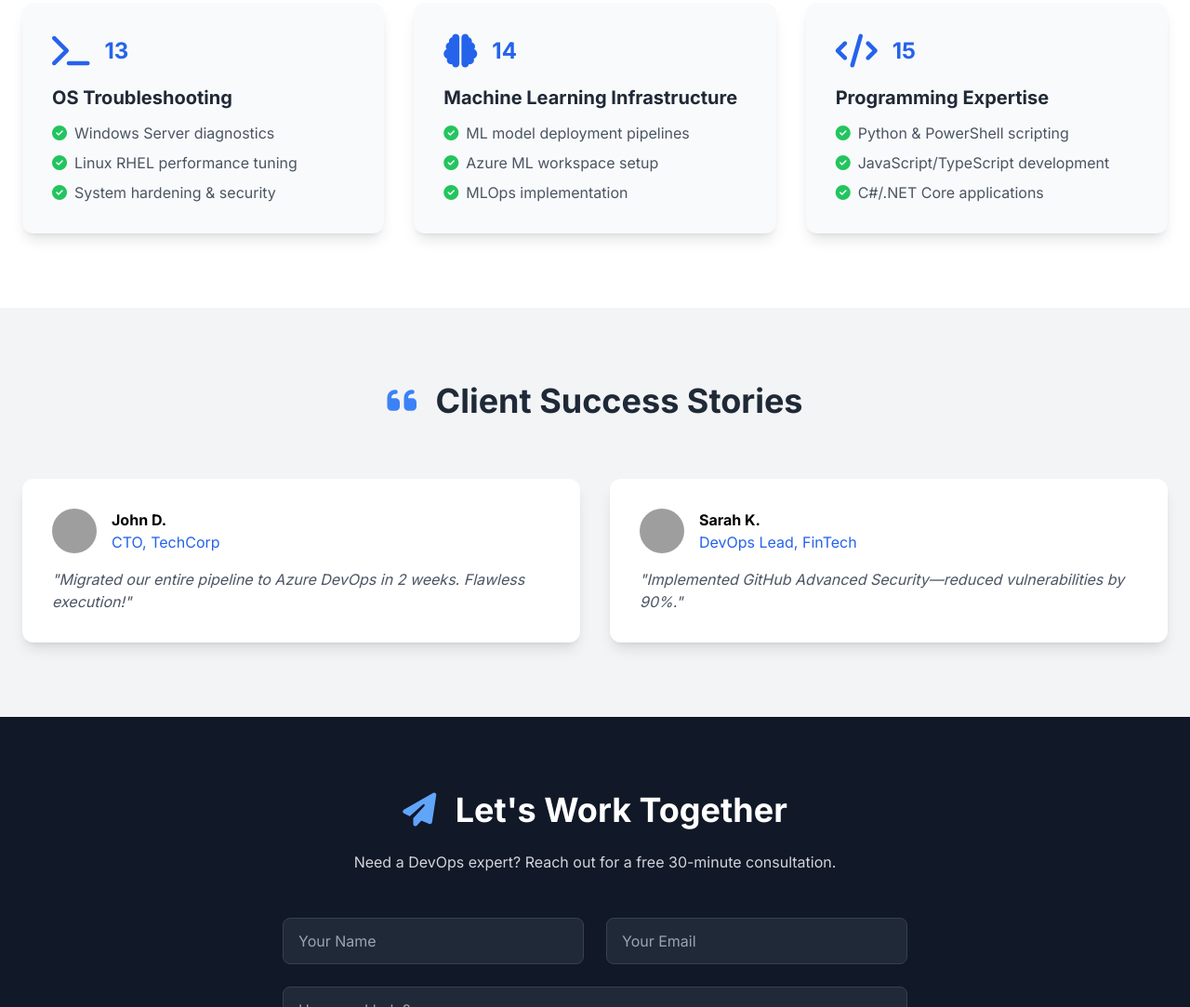
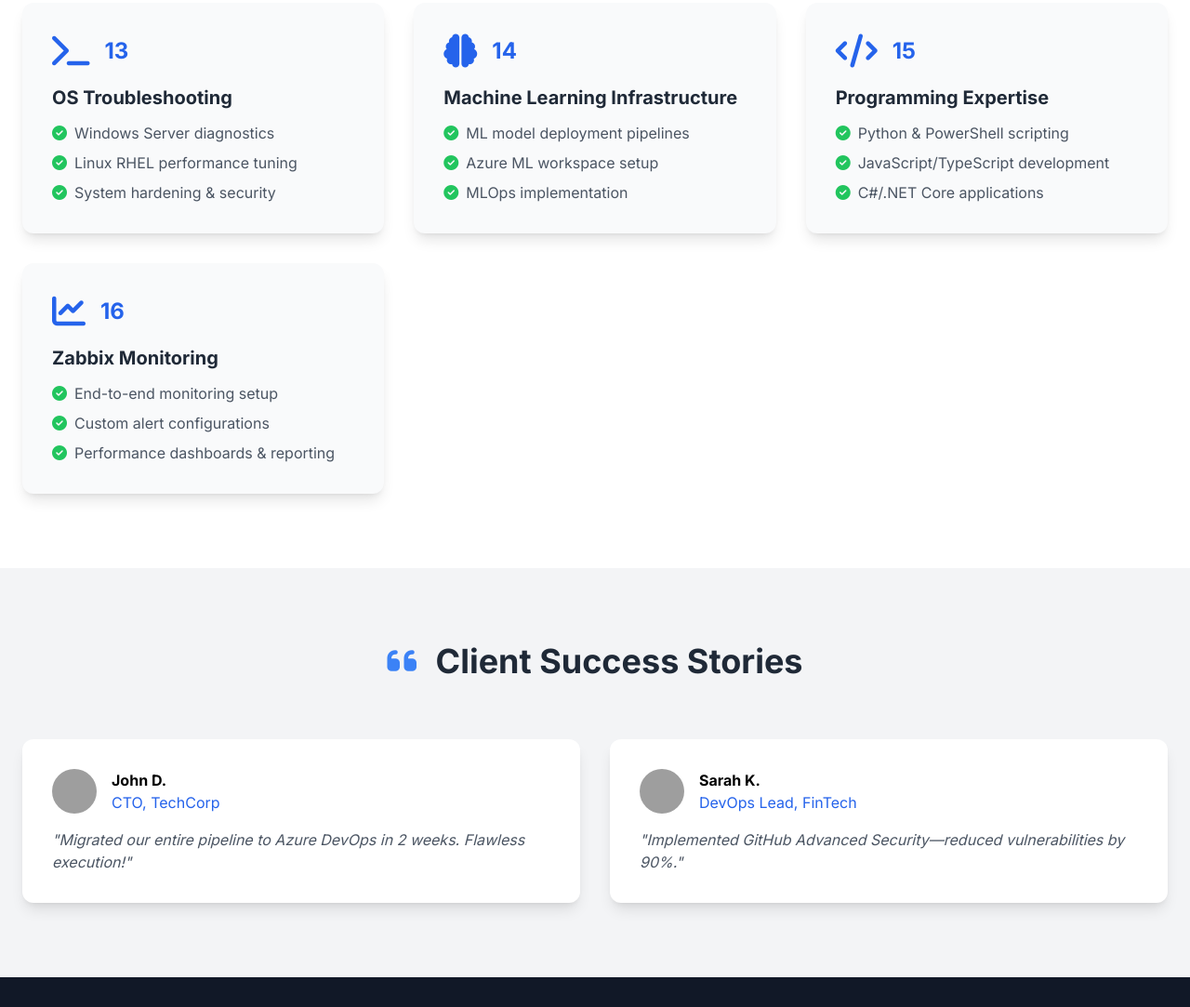
Before and after one commit to taoufikmohamed/perso-website, a plain HTML site: page index.html in a window 1280 px wide. Shown: the part 2157-3240 px from the top of the page at 93% size. Drawn offline with nearby package versions, Linux system fonts and the light colour scheme; grey boxes are pictures that could not be loaded.

Commit message:
update my oersonal website

```diff
--- a/index.html
+++ b/index.html
@@ -407,6 +407,31 @@
           </li>
         </ul>
       </div>
+
+      <!-- Add this service card after the Programming Expertise card -->
+
+      <!-- 16. Zabbix Monitoring -->
+      <div class="service-card bg-gray-50 p-8 rounded-xl shadow-lg transition-all duration-300 hover:-translate-y-2">
+        <div class="text-blue-600 mb-4 flex items-center">
+          <i class="fas fa-chart-line text-4xl mr-4"></i>
+          <span class="text-2xl font-bold">16</span>
+        </div>
+        <h3 class="text-xl font-bold mb-3 text-gray-800">Zabbix Monitoring</h3>
+        <ul class="text-gray-600 space-y-2">
+          <li class="flex items-start">
+            <i class="fas fa-check-circle text-green-500 mt-1 mr-2"></i>
+            <span>End-to-end monitoring setup</span>
+          </li>
+          <li class="flex items-start">
+            <i class="fas fa-check-circle text-green-500 mt-1 mr-2"></i>
+            <span>Custom alert configurations</span>
+          </li>
+          <li class="flex items-start">
+            <i class="fas fa-check-circle text-green-500 mt-1 mr-2"></i>
+            <span>Performance dashboards & reporting</span>
+          </li>
+        </ul>
+      </div>
     </div>
   </div>
 
```
